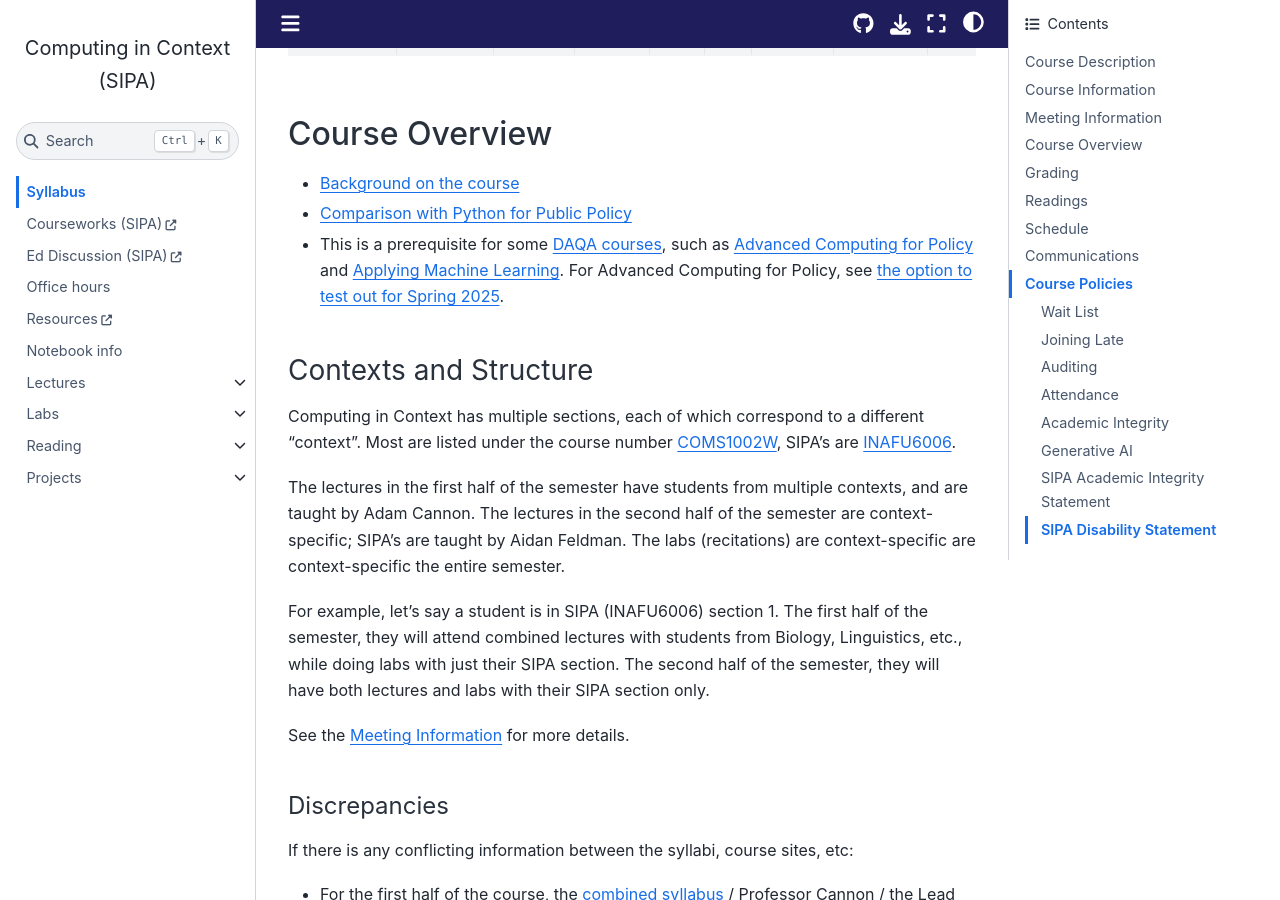
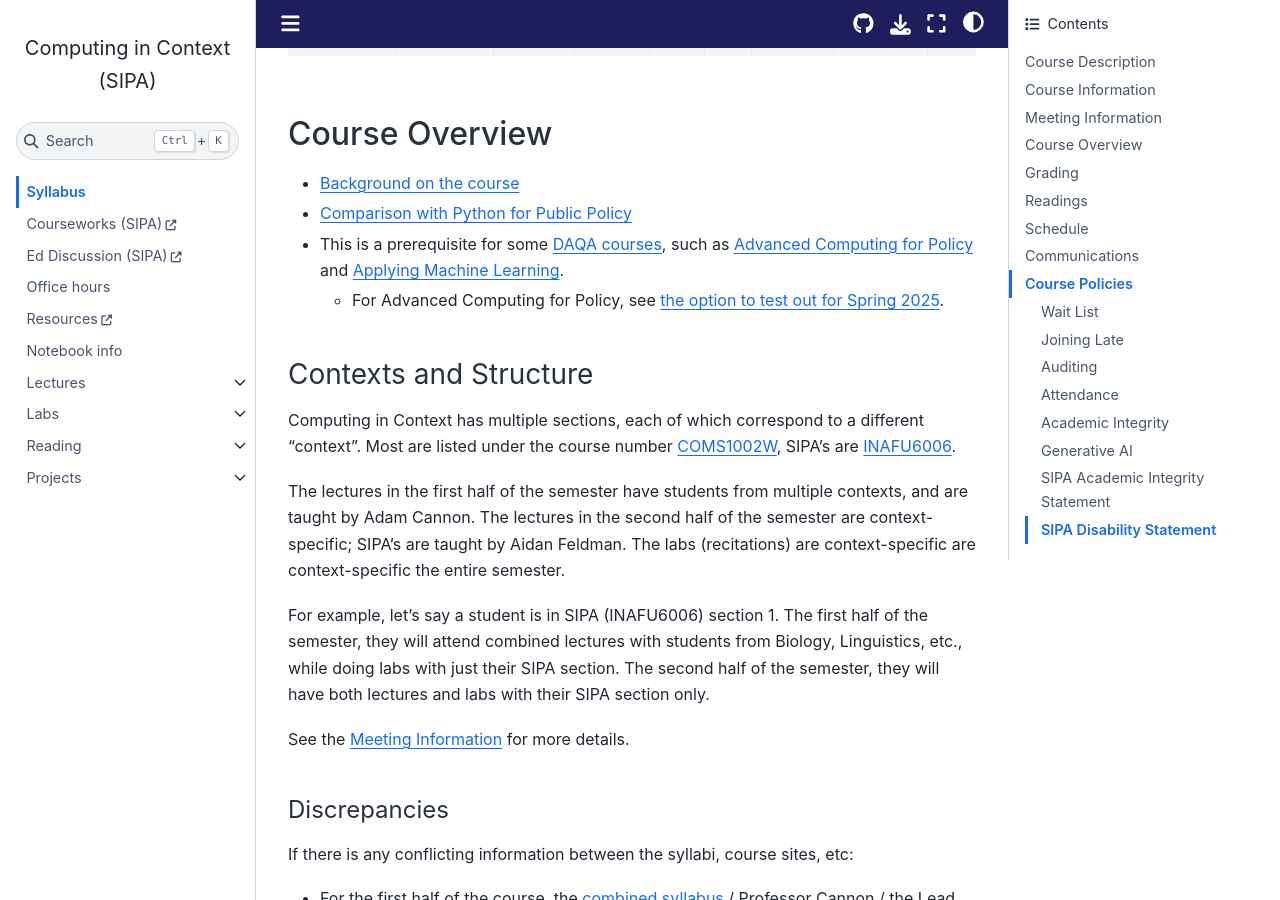
Before and after one commit to afeld/computing-in-context, a Jupyter Book: the page built from index.md, in a window 1280 px wide and 900 px high, scrolled down 2350 px. Built offline with Jupyter Book 1.0.4 settings and Sphinx 7.4.7 and the Sphinx Book theme 1.1.4, drawn with Linux system fonts in a browser that asks for light colours; pages that are not in the unit, such as notebooks, are missing from menus; comment, search, counter and statistics services are not loaded.

```diff
--- a/index.md
+++ b/index.md
@@ -59,7 +59,8 @@ Students should bring a laptop to all labs. See [Contexts and Structure](#contex
 
 - [Background on the course](https://www.cs.columbia.edu/2016/computing-in-context-a-computer-science-course-for-liberal-arts-majors-expands-with-new-sipa-track/)
 - [Comparison with Python for Public Policy](https://python-public-policy.afeld.me/en/columbia/#comparison-to-computing-in-context)
-- This is a prerequisite for some [DAQA courses](https://bulletin.columbia.edu/sipa/specializations/daqa/#coursestext), such as [Advanced Computing for Policy](https://docs.google.com/document/d/14hGiU8LP0vosSnaT2z_3BYIQM1S4stPN/edit) and [Applying Machine Learning](https://vergil.columbia.edu/vergil/course/20251/62323). For Advanced Computing for Policy, see [the option to test out for Spring 2025](https://docs.google.com/document/d/14hGiU8LP0vosSnaT2z_3BYIQM1S4stPN/edit#heading=h.zflze4qejktu).
+- This is a prerequisite for some [DAQA courses](https://bulletin.columbia.edu/sipa/specializations/daqa/#coursestext), such as [Advanced Computing for Policy](https://docs.google.com/document/d/14hGiU8LP0vosSnaT2z_3BYIQM1S4stPN/edit) and [Applying Machine Learning](https://vergil.columbia.edu/vergil/course/20251/62323).
+  - For Advanced Computing for Policy, see [the option to test out for Spring 2025](https://docs.google.com/document/d/14hGiU8LP0vosSnaT2z_3BYIQM1S4stPN/edit#heading=h.zflze4qejktu).
 
 ### Contexts and Structure
 
```
